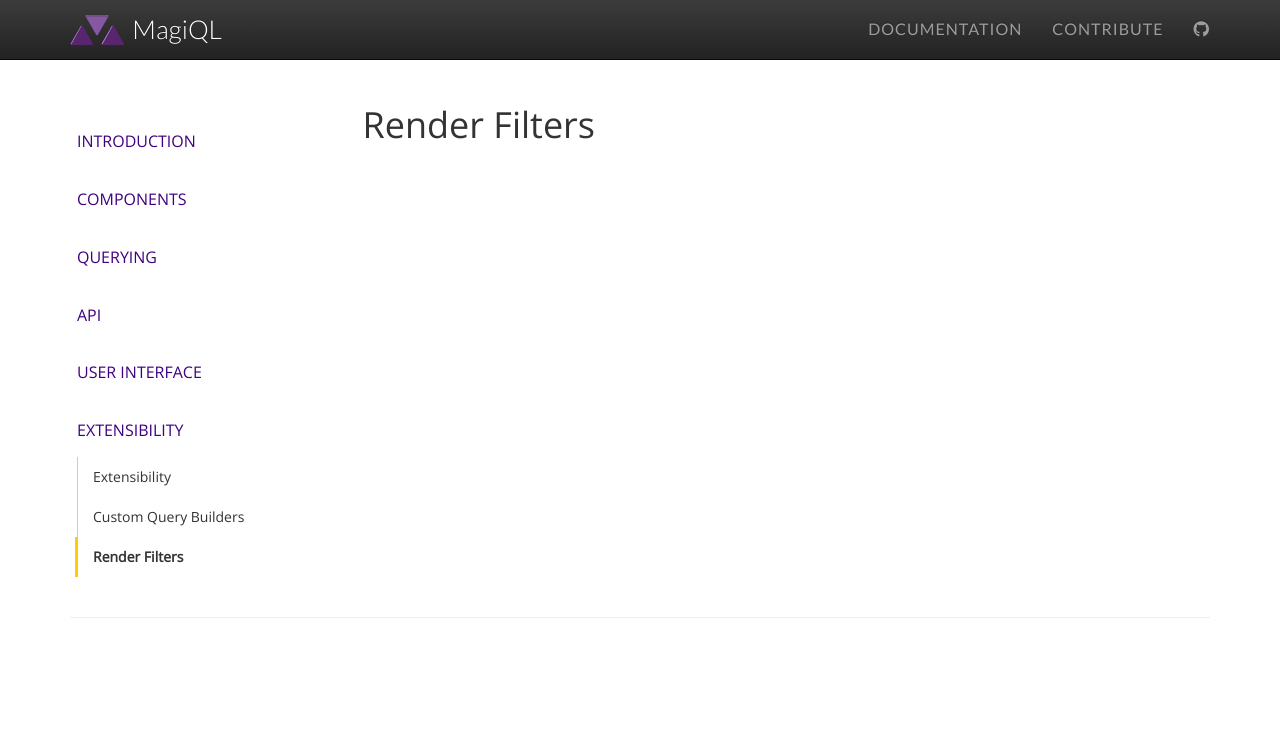
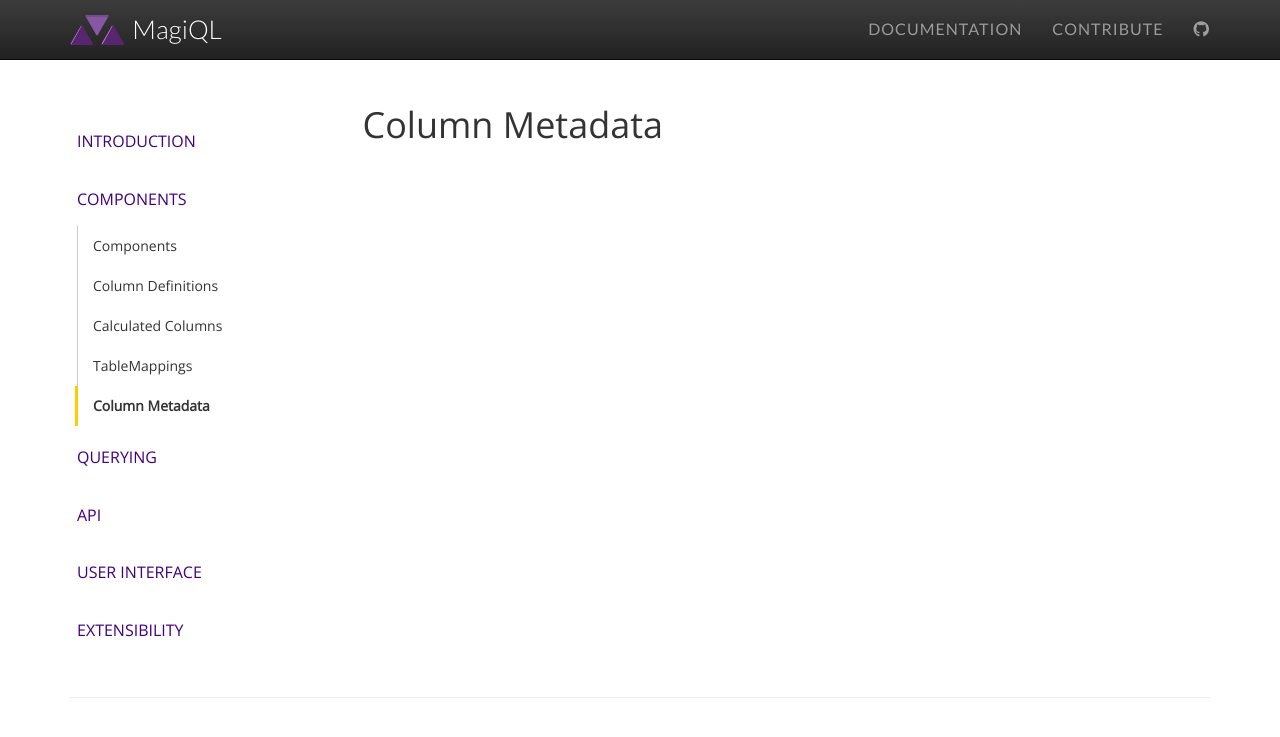
Before and after one commit to MagiQL/magiql.github.io, a Jekyll site: the page built from docs/2-components/204-column-metadata.md, in a window 1280 px wide. Shown: the top 737 px of the page. Built offline with Jekyll 4.4.1, drawn with Linux system fonts in a browser that asks for light colours; nearby versions of some CDN libraries; a script that is not in the unit is left out.

Commit message:
Update and rename 204-column-metadata to 204-column-metadata.md

```diff
--- a/docs/6-extensibility/602-render-filters.md
+++ b/docs/2-components/204-column-metadata.md
@@ -1,8 +1,8 @@
 ---
-title: Render Filters
+title: Column Metadata
 layout: default
-permalink: docs/extensibility/render-filters/
+permalink: docs/components/column-metadata/
 ---
 
-Render Filters
-====
+Column Metadata
+===
```
